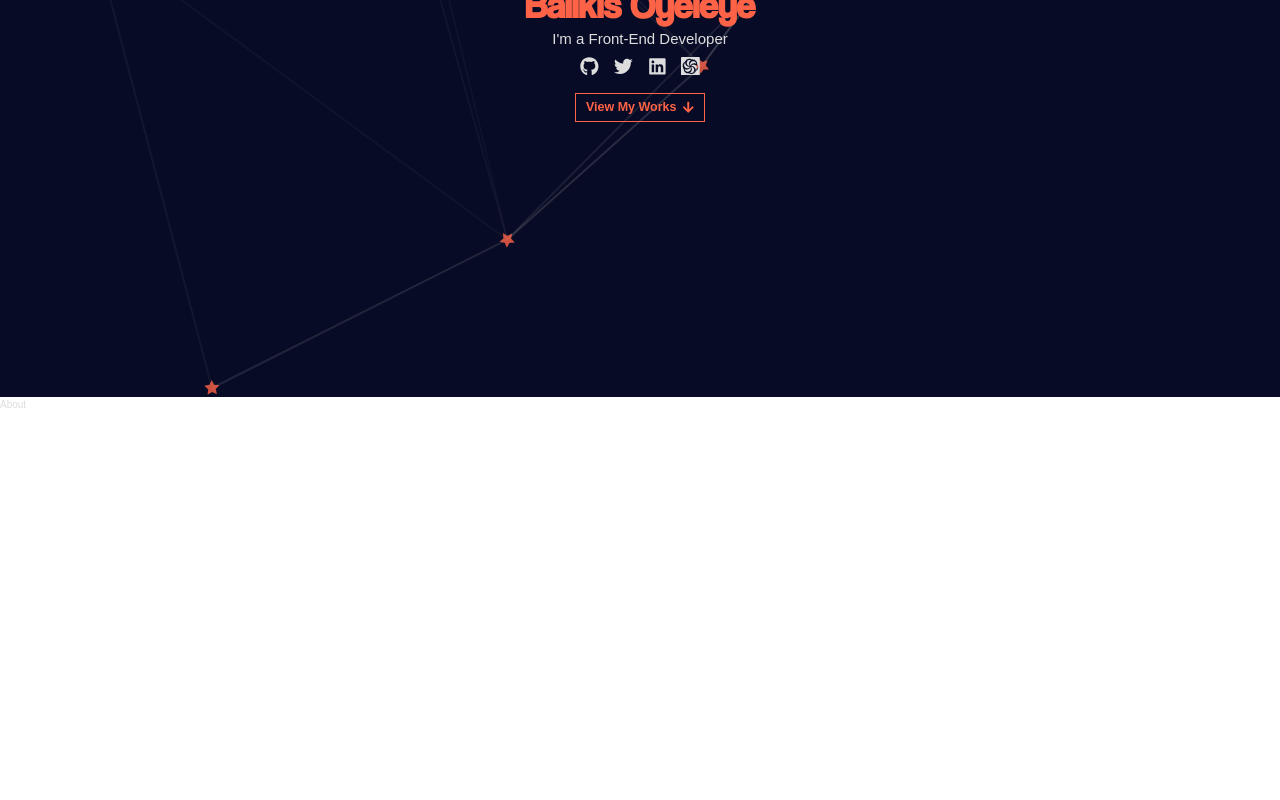
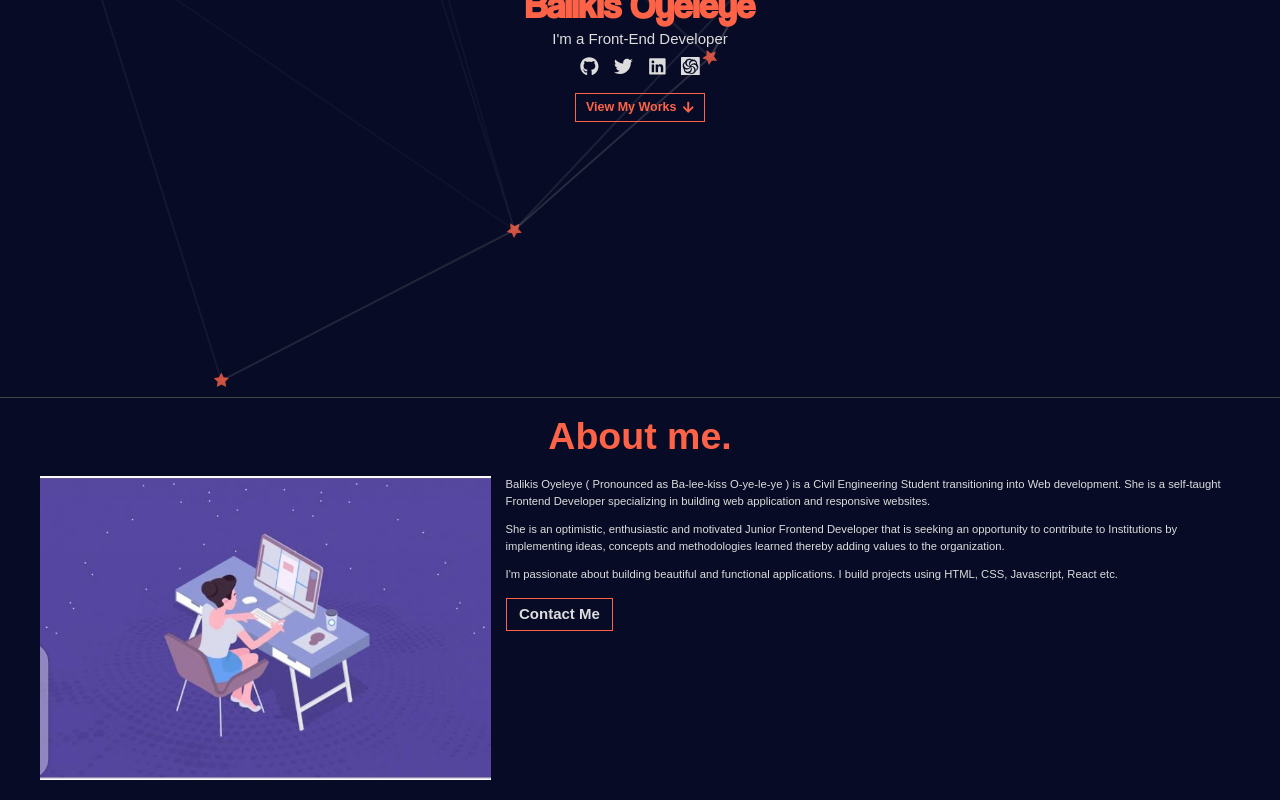
Before and after one commit to Qreamville/My-Portfolio, a React (Create React App) app: page / in a window 1280 px wide. Shown: the part 403-1203 px from the top of the page. Before the commit the page ends 815 px from the top, so only its background shows below. Built offline with nearby package versions, Linux system fonts and the light colour scheme.

Commit message:
Update about.jsx

```diff
--- a/src/components/about/About.jsx
+++ b/src/components/about/About.jsx
@@ -1,8 +1,46 @@
 import React from "react";
 import "./about.css";
+import aboutImg from "../../assets/images/Screenshot.jpg";
 
 const About = () => {
-  return <div>About</div>;
+  return (
+    <section className="about bg-bg-blue">
+      <div className="container mx-auto py-8">
+        <h2 className="text-6xl text-center font-bold text-tomato">
+          About me.
+        </h2>
+        <div className="about-main flex flex-col sm:flex-row gap-6 mt-8">
+          <div className="about-image">
+            <img src={aboutImg} alt="about" />
+          </div>
+          <div className="about-text text-lg">
+            <p className="mb-4">
+              Balikis Oyeleye ( Pronounced as Ba-lee-kiss O-ye-le-ye ) is a
+              Civil Engineering Student transitioning into Web development. She
+              is a self-taught Frontend Developer specializing in building web
+              application and responsive websites.
+            </p>
+            <p className="mb-4">
+              She is an optimistic, enthusiastic and motivated Junior Frontend
+              Developer that is seeking an opportunity to contribute to
+              Institutions by implementing ideas, concepts and methodologies
+              learned thereby adding values to the organization.
+            </p>
+            <p className="mb-6">
+              I'm passionate about building beautiful and functional
+              applications. I build projects using HTML, CSS, Javascript, React
+              etc.
+            </p>
+            <button className="border border-tomato px-5 py-2 hover:bg-tomato hover:text-bg-blue">
+              <a href="#contact" className="font-bold text-2xl">
+                Contact Me
+              </a>
+            </button>
+          </div>
+        </div>
+      </div>
+    </section>
+  );
 };
 
 export default About;
--- a/src/components/about/about.css
+++ b/src/components/about/about.css
@@ -0,0 +1,3 @@
+.about {
+  border-top: 1px solid #444;
+}
```
Also changed, not shown: src/assets/images/Screenshot.jpg (added).
